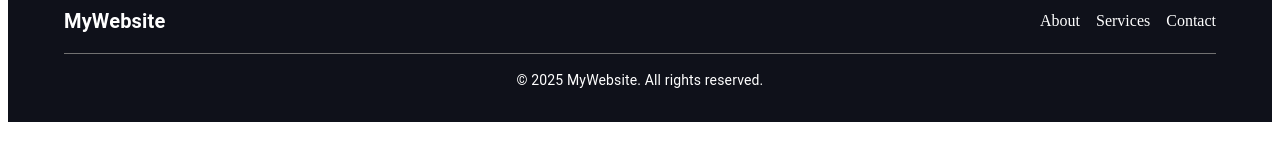
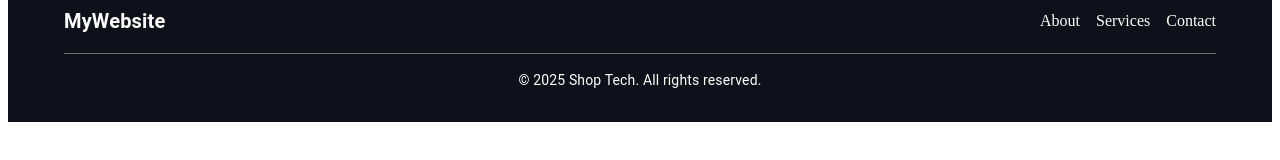
Before and after one commit to GonTaFu/shopTech, a Next.js app in the folder my-fontend/: page / in a window 1280 px wide. Shown: the part 612-772 px from the top of the page. Built offline with nearby package versions, Linux system fonts and the light colour scheme; no server answers; what @mui/material-nextjs would draw is missing.

Commit message:
Chỉnh Footer

```diff
--- a/my-fontend/src/components/MyFooter.js
+++ b/my-fontend/src/components/MyFooter.js
@@ -44,7 +44,7 @@ const MyFooter = () => {
         <Divider sx={{ my: 2, backgroundColor: "gray" }} />
 
         <Typography variant="body2" textAlign="center">
-          © {new Date().getFullYear()} MyWebsite. All rights reserved.
+          © {new Date().getFullYear()} Shop Tech. All rights reserved.
         </Typography>
       </Container>
     </Box>
```
